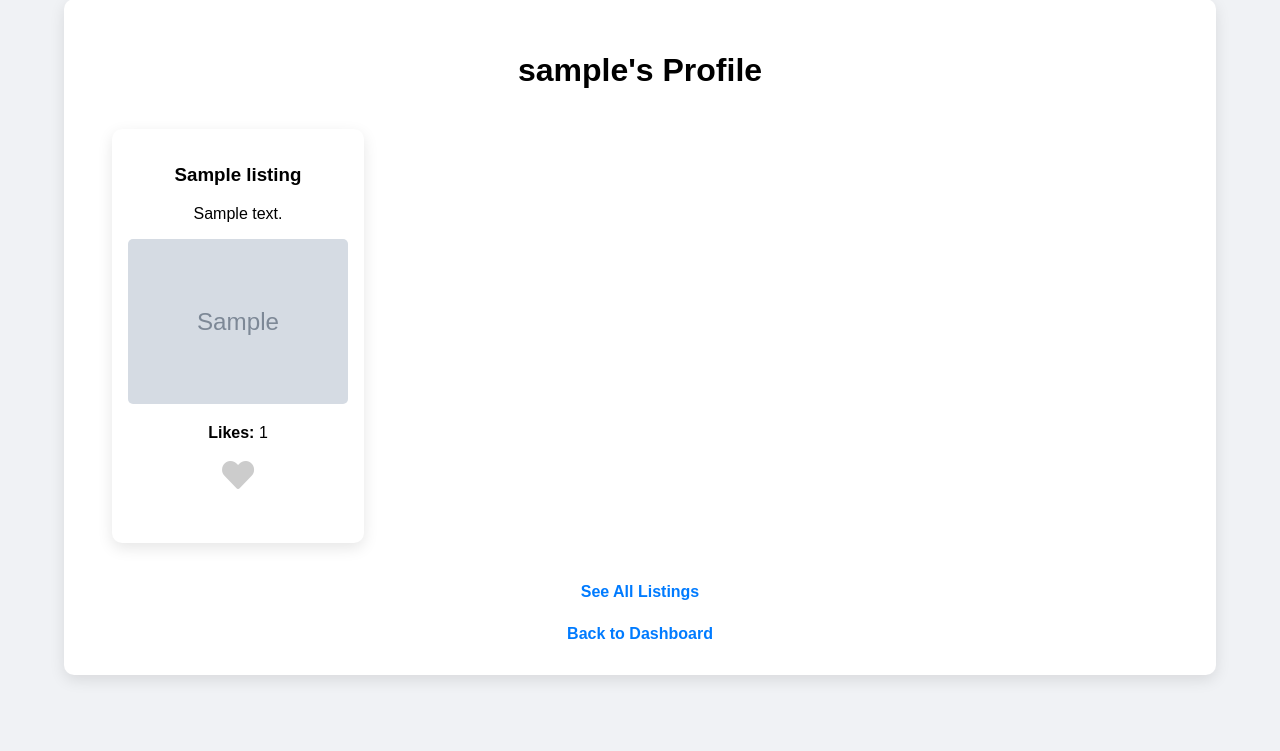
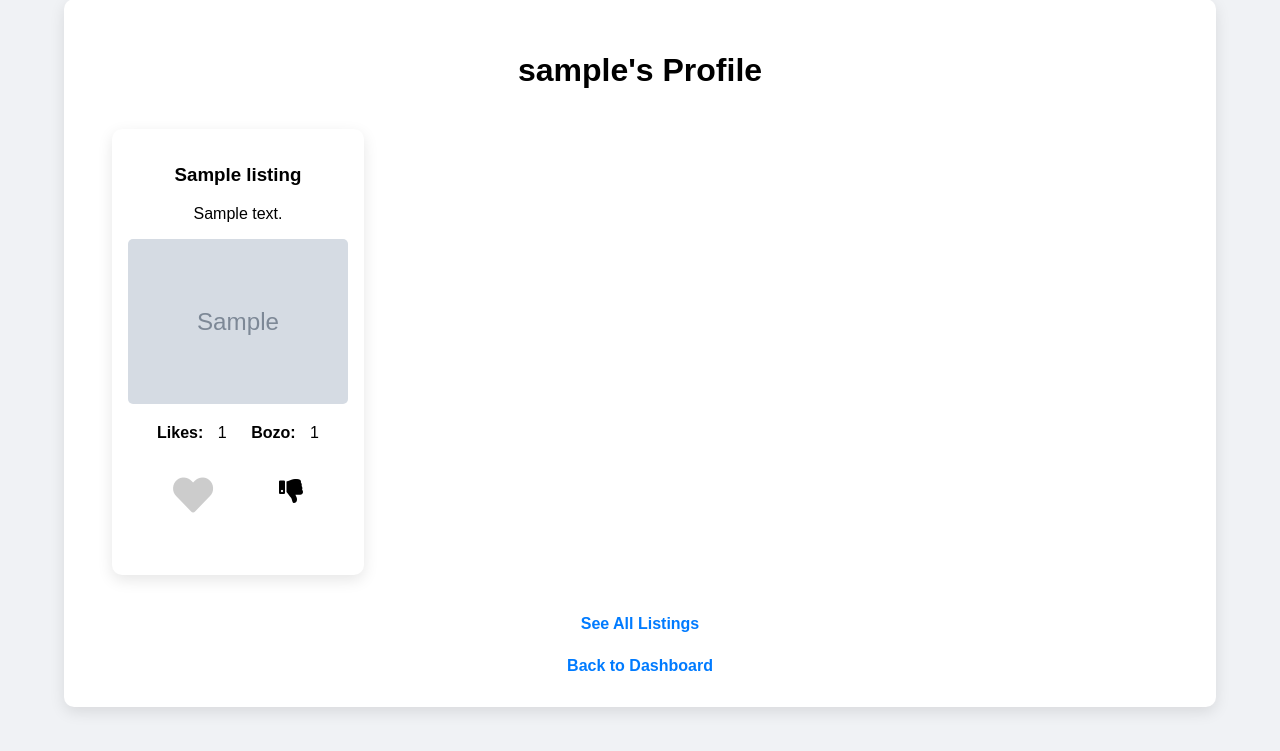
Before and after one commit to kinglalu/WildHacks2025, a Flask app: a page that uses templates/profile.html in a window 1280 px wide. Shown: the part 33-784 px from the top of the page. Run offline with Flask 3, Linux system fonts and the light colour scheme; tables that the repository leaves empty hold one stand-in row (values such as "Sample post"); grey boxes marked "Sample" are stand-in pictures.

Commit message:
BOZO BUTTON

```diff
--- a/app.py
+++ b/app.py
@@ -22,6 +22,9 @@ class Listing(db.Model):
     username = db.Column(db.String(80), nullable=False)
 
     likes = db.relationship('Like', back_populates='listing', lazy='dynamic')
+    dislikes = db.relationship('Dislike', back_populates='listing', lazy='dynamic')
+
+
 
 
 class Like(db.Model):
@@ -30,6 +33,14 @@ class Like(db.Model):
     listing_id = db.Column(db.Integer, db.ForeignKey('listing.id'), nullable=False)
 
     listing = db.relationship('Listing', back_populates='likes')
+
+class Dislike(db.Model):
+    id = db.Column(db.Integer, primary_key=True)
+    user = db.Column(db.String(80), nullable=False)
+    listing_id = db.Column(db.Integer, db.ForeignKey('listing.id'), nullable=False)
+
+    listing = db.relationship('Listing', back_populates='dislikes')
+
 
 
 @app.route("/")
@@ -176,6 +187,33 @@ def unlike_listing(listing_id):
 
     return redirect(request.referrer or url_for("all_listings"))
 
+@app.route("/dislike/<int:listing_id>", methods=["POST"])
+def dislike_listing(listing_id):
+    username = session.get("username")
+    if not username:
+        return redirect(url_for("login_page"))
+
+    existing_dislike = Dislike.query.filter_by(user=username, listing_id=listing_id).first()
+    if not existing_dislike:
+        dislike = Dislike(user=username, listing_id=listing_id)
+        db.session.add(dislike)
+        db.session.commit()
+
+    return redirect(request.referrer or url_for("all_listings"))
+
+@app.route("/undislike/<int:listing_id>", methods=["POST"])
+def undislike_listing(listing_id):
+    username = session.get("username")
+    if not username:
+        return redirect(url_for("login_page"))
+
+    dislike = Dislike.query.filter_by(user=username, listing_id=listing_id).first()
+    if dislike:
+        db.session.delete(dislike)
+        db.session.commit()
+
+    return redirect(request.referrer or url_for("all_listings"))
+
 
 
 if __name__ == "__main__":
--- a/templates/profile.html
+++ b/templates/profile.html
@@ -115,6 +115,28 @@
         .like-form button:hover {
             color: #f02b71;  /* Hover color */
         }
+        .dislike-form button {
+            font-size: 1.5rem;
+            padding: 8px;
+            border: none;  /* Removes the border around the button */
+            background: none;  /* Removes the background color */
+            color: gray;  /* Default color when the button is not disliked */
+            cursor: pointer;  /* Makes the button clickable */
+            transition: color 0.3s ease;  /* Smooth transition for color change */
+            outline: none;  /* Removes the outline around the button (usually appears when clicked) */
+        }
+
+        .dislike-form button.disliked {
+            color: rgb(212, 0, 0);  /* Color when disliked */
+        }
+
+        .dislike-form button.unliked {
+            color: initial;  /* Default color when not disliked */
+        }
+
+        .dislike-form button:hover {
+            color: rgb(253, 133, 133);  /* Optional: hover effect */
+        }
     </style>
 </head>
 <body>
@@ -128,14 +150,31 @@
                     <h3>{{ listing.name }}</h3>
                     <p>{{ listing.description }}</p>
                     <img src="{{ listing.image_link }}" alt="{{ listing.name }}">
-                    <p><strong>Likes:</strong> {{ listing.likes.count() }}</p>
+                    <p>
+                        <strong style="margin-right: 10px;">Likes:</strong> {{ listing.likes.count() }}
+                        <strong style="margin-left: 20px; margin-right: 10px;">Bozo:</strong> {{ listing.dislikes.count() }}
+                    </p>
 
-                    {% set liked = listing.likes.filter_by(user=current_user).first() %}
-                    <form method="POST" action="{{ url_for('unlike_listing' if liked else 'like_listing', listing_id=listing.id) }}" class="like-form">
-                        <button type="submit" class="{{ 'liked' if liked else 'unliked' }}">
-                            <i class="fas fa-heart"></i>
-                        </button>
-                    </form>
+                    <div class="button-container" style="display: flex; justify-content: center; align-items: center; width: 100%; gap: 50px;">
+                        <!-- Like Button -->
+                        {% set liked = listing.likes.filter_by(user=current_user).first() %}
+                        <form method="POST" action="{{ url_for('unlike_listing' if liked else 'like_listing', listing_id=listing.id) }}" class="like-form" style="display: inline-block;">
+                            <button type="submit" class="{{ 'liked' if liked else 'unliked' }}" style="font-size: 2.5rem; padding: 8px;">
+                                <i class="fas fa-heart"></i>
+                            </button>
+                        </form>
+
+                        <!-- Dislike Button -->
+                        {% set disliked = listing.dislikes.filter_by(user=current_user).first() %}
+                        <form method="POST" action="{{ url_for('undislike_listing' if disliked else 'dislike_listing', listing_id=listing.id) }}" class="dislike-form" style="display: inline-block;">
+                            <button type="submit" class="{{ 'disliked' if disliked else 'unliked' }}">
+                                <i class="fas fa-thumbs-down"></i>
+                            </button>
+                        </form>
+                    </div>
+
+
+
                 </div>
             {% endfor %}
         </div>
```
Also changed, not shown: templates/all_listings.html (+45 -7 lines).
